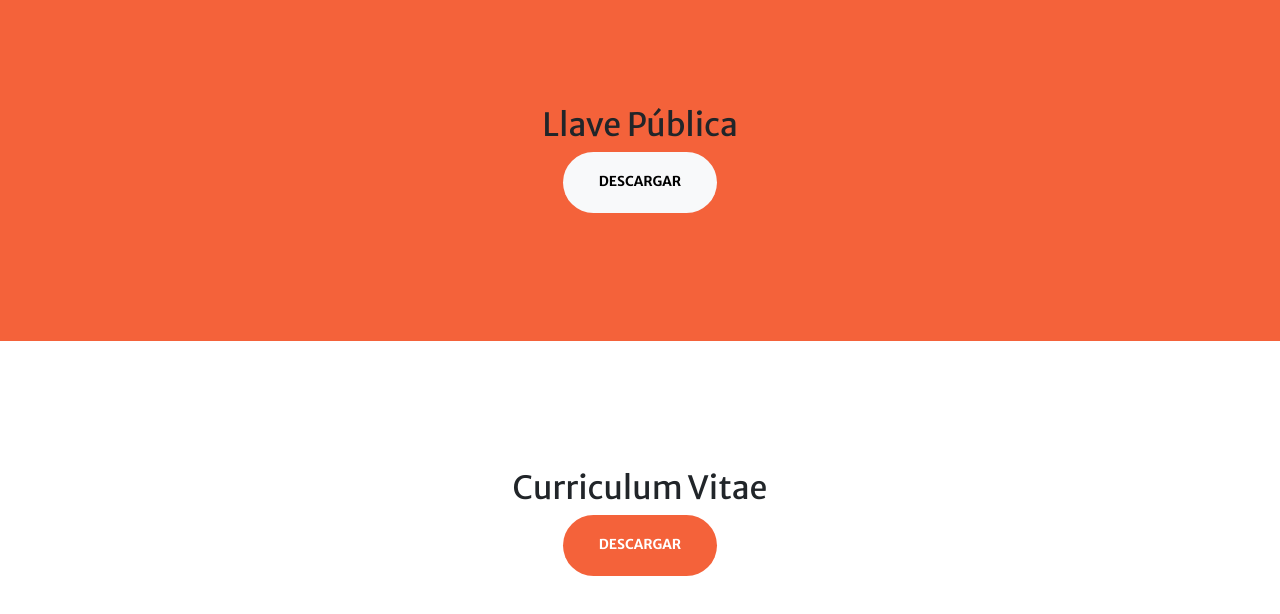
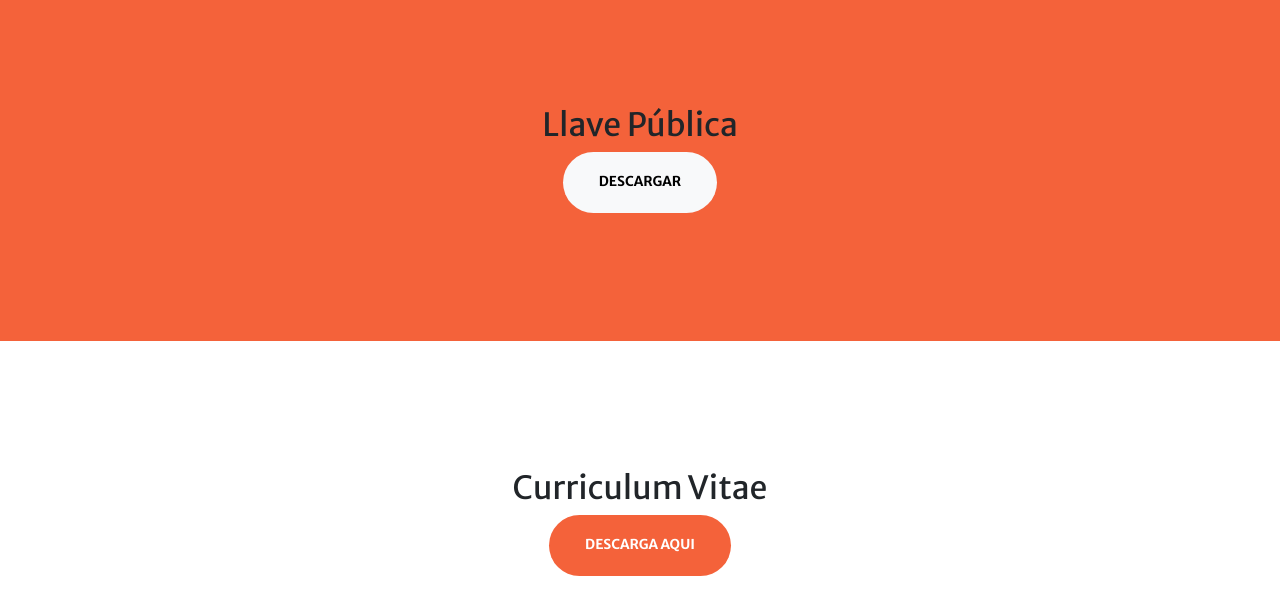
Before and after one commit to Hector-O/pag_cripto, a plain HTML site: page index.html in a window 1280 px wide. Shown: the part 822-1436 px from the top of the page. Drawn offline with nearby package versions, Linux system fonts and the light colour scheme.

Commit message:
Actualización de texto de botón

```diff
--- a/index.html
+++ b/index.html
@@ -60,7 +60,7 @@
             <div class="container px-4 px-lg-5">
                 <h2 class="text-center mt-0">Curriculum Vitae</h2>
                 <div class=" text-center">
-                    <a class="btn btn-primary btn-xl">Descargar    </a>
+                    <a class="btn btn-primary btn-xl">Descarga aqui    </a>
                 </div>
             </div>
         </section>
```
